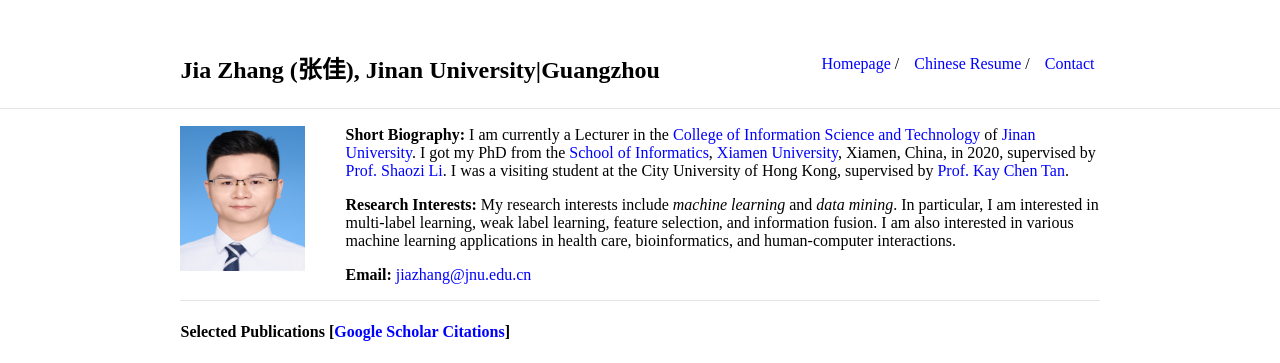
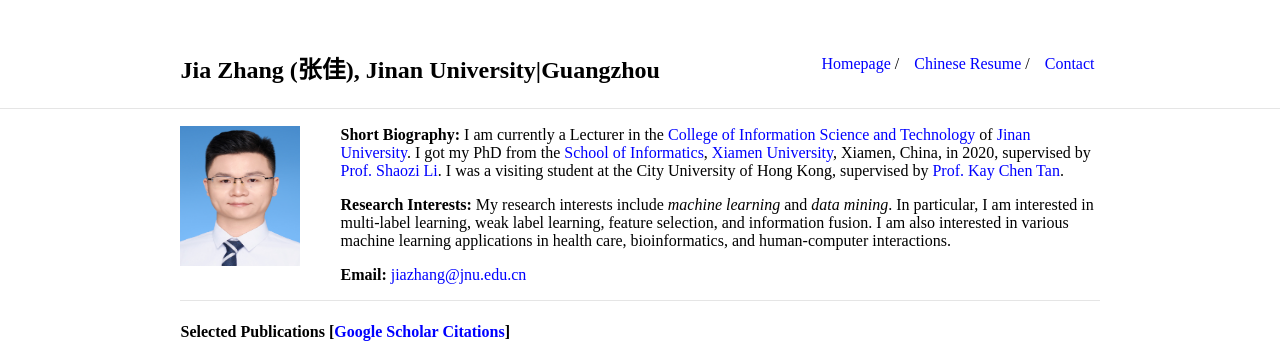
Before and after one commit to jiazhang-ml/jiazhang-ml.github.io, a Jekyll site: the page built from index.md, in a window 1280 px wide. Shown: the top 363 px of the page. Built offline with Jekyll 4.4.1, drawn with Linux system fonts in a browser that asks for light colours.

Commit message:
Update typography.scss

```diff
--- a/_sass/typography.scss
+++ b/_sass/typography.scss
@@ -37,8 +37,8 @@
         font-style: italic;
     }
     .profile-picture {
-        height: 145px;
-        width: 125px;
+        height: 140px;
+        width: 120px;
         position: relative;
         margin: 0px 40px 10px 0px;
         float: left;
```
